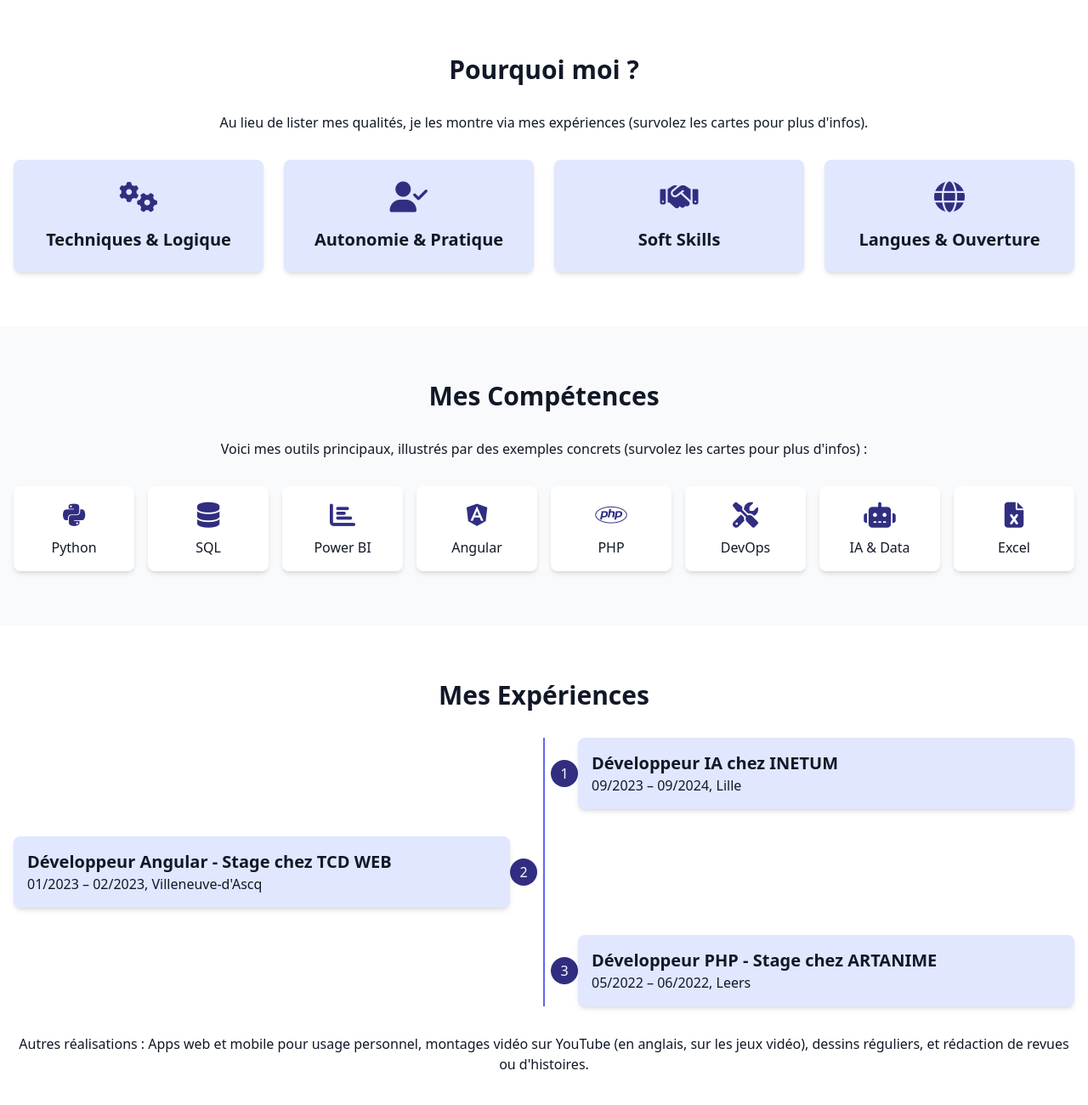
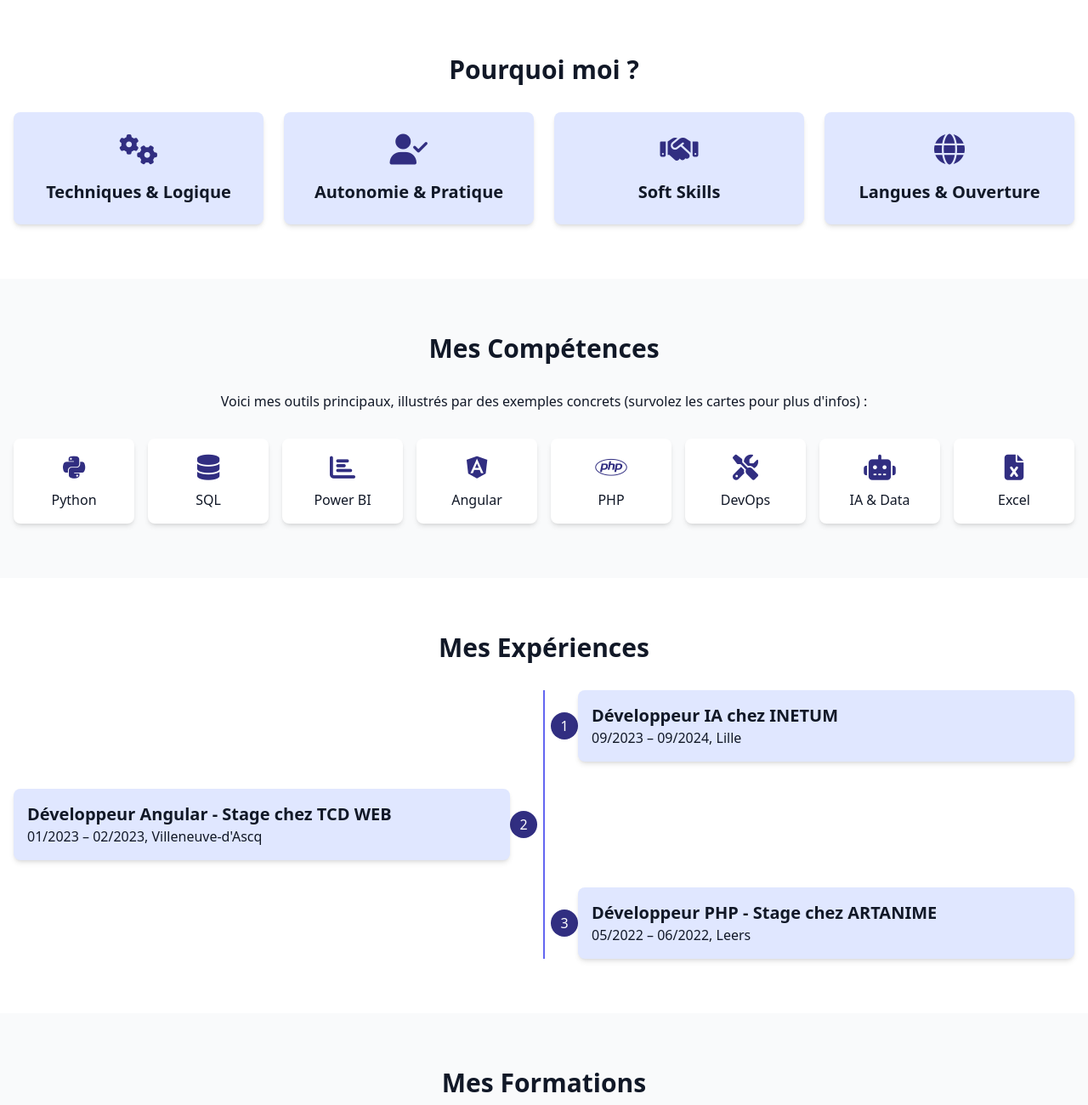
Before and after one commit to Sunitro23/portfolio-armand, a plain HTML site: page index.html in a window 1280 px wide. Shown: the part 800-2100 px from the top of the page at 85% size. Drawn offline with nearby package versions, Linux system fonts and the light colour scheme.

Commit message:
Remve useless text

```diff
--- a/index.html
+++ b/index.html
@@ -51,7 +51,6 @@
     <section id="atouts" class="py-16 bg-white">
       <div class="container mx-auto px-4">
         <h2 class="text-3xl font-bold mb-8 text-center">Pourquoi moi ?</h2>
-        <p class="text-center mb-8">Au lieu de lister mes qualités, je les montre via mes expériences (survolez les cartes pour plus d'infos).</p>
         <div class="atouts-grid grid grid-cols-1 md:grid-cols-2 lg:grid-cols-4 gap-6 opacity-0 translate-y-10 transition-all duration-500">
           <div class="atout bg-indigo-100 p-6 rounded-lg shadow-md text-center" data-tooltip="Montré par des projets en Python et SQL qui résolvent des problèmes réels, comme l'analyse de grands volumes de données.">
             <i class="fas fa-cogs text-indigo-900 text-4xl mb-4"></i>
@@ -145,7 +144,6 @@
             </div>
           </div>
         </div>
-        <p class="mt-8 text-center">Autres réalisations : Apps web et mobile pour usage personnel, montages vidéo sur YouTube (en anglais, sur les jeux vidéo), dessins réguliers, et rédaction de revues ou d'histoires.</p>
       </div>
     </section>
 
```
